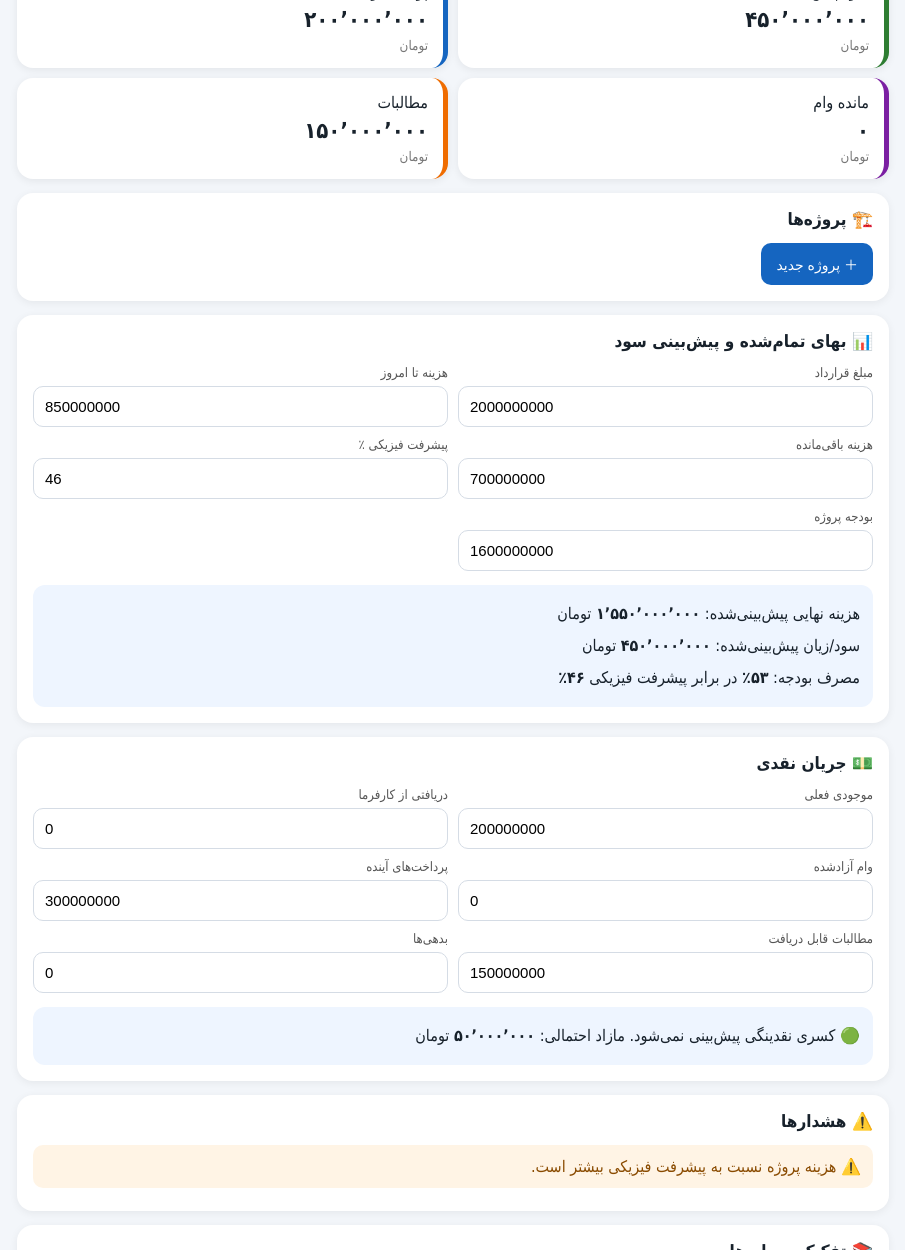
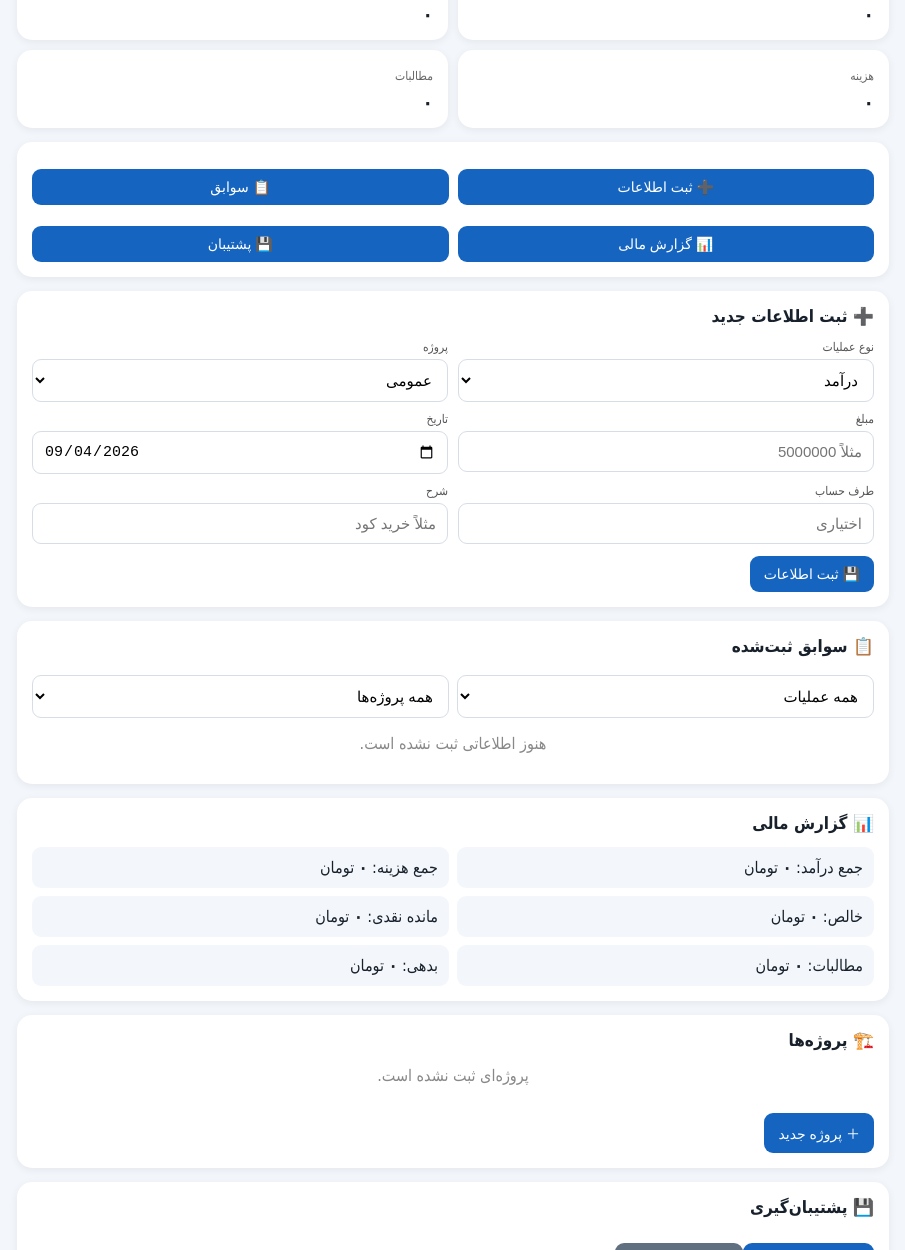
Before and after one commit to morteza20001400/Hesabdari, a website: page index.html in a window 1280 px wide. Shown: the part 131-1381 px from the top of the page, without its empty margins (187-1092 px from the left). Drawn offline with Linux system fonts and the light colour scheme.

Commit message:
Add files via upload

```diff
--- a/app.js
+++ b/app.js
@@ -1,39 +1,21 @@
-const $=id=>document.getElementById(id);
-const fmt=n=>new Intl.NumberFormat('fa-IR').format(Math.round(Number(n)||0));
-function calc(){
- const contract=+$('contract').value||0, spent=+$('spent').value||0, rem=+$('remaining').value||0;
- const progress=+$('progress').value||0, budget=+$('budget').value||0;
- const final=spent+rem, profit=contract-final, budgetUse=budget?spent/budget*100:0;
- $('profit').textContent=fmt(profit);
- $('cash').textContent=fmt(+$('cashInput').value||0);
- $('loan').textContent=fmt(+$('loanInput').value||0);
- $('receivable').textContent=fmt(+$('receivableInput').value||0);
- $('forecast').innerHTML=`هزینه نهایی پیش‌بینی‌شده: <b>${fmt(final)}</b> تومان<br>
- سود/زیان پیش‌بینی‌شده: <b>${fmt(profit)}</b> تومان<br>
- مصرف بودجه: <b>${fmt(budgetUse)}٪</b> در برابر پیشرفت فیزیکی <b>${fmt(progress)}٪</b>`;
- const alerts=[];
- if(final>budget) alerts.push(`<div class="warning">🟠 احتمال افزایش هزینه: ${fmt(final-budget)} تومان</div>`);
- if(budgetUse>progress+5) alerts.push(`<div class="warning">⚠️ هزینه پروژه نسبت به پیشرفت فیزیکی بیشتر است.</div>`);
- if(profit<0) alerts.push(`<div class="danger">🔴 پروژه در برآورد فعلی زیان‌ده است.</div>`);
- if(!alerts.length) alerts.push(`<div class="ok">🟢 وضعیت هزینه و پیشرفت فعلاً مناسب است.</div>`);
- $('alerts').innerHTML=alerts.join('');
- const cash=+$('cashInput').value||0, income=+$('income').value||0, loan=+$('loanInput').value||0;
- const future=+$('futurePay').value||0, rec=+$('receivableInput').value||0, debt=+$('debt').value||0;
- const available=cash+income+loan+rec, need=future+debt, gap=need-available;
- $('cashflow').innerHTML=gap>0?`🔴 احتمال کمبود نقدینگی: <b>${fmt(gap)}</b> تومان`
- :`🟢 کسری نقدینگی پیش‌بینی نمی‌شود. مازاد احتمالی: <b>${fmt(-gap)}</b> تومان`;
- localStorage.setItem('accountingData',JSON.stringify([...document.querySelectorAll('input')].map(x=>[x.id,x.value])));
-}
-function load(){try{JSON.parse(localStorage.getItem('accountingData')||'[]').forEach(([id,v])=>{if($(id))$(id).value=v})}catch(e){}calc()}
-document.querySelectorAll('input').forEach(x=>x.addEventListener('input',calc));
-function addProject(){
- const name=prompt('نام پروژه را وارد کنید:'); if(!name)return;
- const p=document.createElement('div');p.className='project';
- p.innerHTML=`<strong>🏗️ ${name}</strong><span>پروژه فعال</span><div class="bar"><i style="width:0%"></i></div>`;
- $('projects').appendChild(p);
-}
-let deferred;
-window.addEventListener('beforeinstallprompt',e=>{e.preventDefault();deferred=e;$('installBtn').hidden=false});
-$('installBtn').onclick=async()=>{if(deferred){deferred.prompt();deferred=null}};
-if('serviceWorker' in navigator) navigator.serviceWorker.register('sw.js');
-load();
+const $=x=>document.getElementById(x), F=n=>new Intl.NumberFormat('fa-IR').format(Math.round(+n||0));
+const TN={income:'درآمد',expense:'هزینه',receipt:'دریافت',payment:'پرداخت',loan_in:'دریافت وام',loan_out:'بازپرداخت وام',receivable:'طلب',debt:'بدهی',farm:'باغ/کشاورزی'};
+let tx=JSON.parse(localStorage.getItem('tx')||'[]'), projects=JSON.parse(localStorage.getItem('projects')||'[]');
+function esc(s){return String(s||'').replace(/[&<>"']/g,c=>({'&':'&amp;','<':'&lt;','>':'&gt;','"':'&quot;',"'":'&#39;'}[c]))}
+function cash(t){return ['income','receipt','loan_in'].includes(t.type)?t.amount:['expense','payment','loan_out'].includes(t.type)?-t.amount:0}
+function today(){return new Date().toISOString().slice(0,10)}
+function init(){if(!$('date').value)$('date').value=today();opts();render();summary()}
+function opts(){let p=projects.map(x=>`<option>${esc(x)}</option>`).join('');$('project').innerHTML='<option value="">عمومی</option>'+p;$('filterProject').innerHTML='<option value="">همه پروژه‌ها</option>'+p;$('projects').innerHTML=projects.length?projects.map((x,i)=>`<div class="project">🏗️ ${esc(x)} <button onclick="delProject(${i})">حذف</button></div>`).join(''):'<p class="empty">پروژه‌ای ثبت نشده است.</p>'}
+function saveTx(){let amount=+$('amount').value;if(amount<=0){$('msg').innerHTML='<div class="bad">مبلغ را وارد کنید.</div>';return}
+tx.unshift({id:Date.now(),type:$('type').value,project:$('project').value,amount,date:$('date').value||today(),party:$('party').value,desc:$('desc').value});
+localStorage.setItem('tx',JSON.stringify(tx));$('amount').value='';$('party').value='';$('desc').value='';render();summary();$('msg').innerHTML='<div class="ok">✅ اطلاعات ثبت شد.</div>';setTimeout(()=>$('msg').innerHTML='',2000)}
+function render(){let f=$('filter').value,p=$('filterProject').value,a=tx.filter(x=>(!f||x.type==f)&&(!p||x.project==p));$('list').innerHTML=a.length?a.map(x=>`<div class="tx"><b>${TN[x.type]}</b><span>${esc(x.date)}</span><strong>${cash(x)>0?'+':cash(x)<0?'−':''}${F(x.amount)} تومان</strong><small>${x.project?'🏷️ '+esc(x.project):''} ${x.party?'👤 '+esc(x.party):''}<br>${esc(x.desc)}</small><button onclick="delTx(${x.id})">حذف</button></div>`).join(''):'<p class="empty">هنوز اطلاعاتی ثبت نشده است.</p>'}
+function summary(){let inc=0,exp=0,ca=0,rec=0,debt=0;tx.forEach(x=>{ca+=cash(x);if(['income','receipt'].includes(x.type))inc+=x.amount;if(['expense','payment','farm'].includes(x.type))exp+=x.amount;if(x.type=='receivable')rec+=x.amount;if(x.type=='debt')debt+=x.amount});
+$('cash').textContent=F(ca);$('incomeTotal').textContent=F(inc);$('expenseTotal').textContent=F(exp);$('receivableTotal').textContent=F(rec);
+$('reportBox').innerHTML=`<div class="report"><div>جمع درآمد: <b>${F(inc)}</b> تومان</div><div>جمع هزینه: <b>${F(exp)}</b> تومان</div><div>خالص: <b>${F(inc-exp)}</b> تومان</div><div>مانده نقدی: <b>${F(ca)}</b> تومان</div><div>مطالبات: <b>${F(rec)}</b> تومان</div><div>بدهی: <b>${F(debt)}</b> تومان</div></div>`}
+function delTx(id){if(confirm('این ثبت حذف شود؟')){tx=tx.filter(x=>x.id!=id);localStorage.setItem('tx',JSON.stringify(tx));render();summary()}}
+function addProject(){let x=prompt('نام پروژه:');if(x&&x.trim()&&!projects.includes(x.trim())){projects.push(x.trim());localStorage.setItem('projects',JSON.stringify(projects));opts()}}
+function delProject(i){if(confirm('پروژه حذف شود؟ سوابق مالی حذف نمی‌شود.')){projects.splice(i,1);localStorage.setItem('projects',JSON.stringify(projects));opts();render()}}
+function backup(){let d={version:2,date:new Date().toISOString(),transactions:tx,projects};let a=document.createElement('a');a.href=URL.createObjectURL(new Blob([JSON.stringify(d,null,2)],{type:'application/json'}));a.download='hesabdari-backup.json';a.click()}
+function restore(e){let r=new FileReader;r.onload=()=>{try{let d=JSON.parse(r.result);if(!Array.isArray(d.transactions))throw 0;if(confirm('اطلاعات فعلی جایگزین شود؟')){tx=d.transactions;projects=Array.isArray(d.projects)?d.projects:[];localStorage.setItem('tx',JSON.stringify(tx));localStorage.setItem('projects',JSON.stringify(projects));opts();render();summary();alert('بازیابی انجام شد.')}}catch(_){alert('فایل پشتیبان معتبر نیست.')}};r.readAsText(e.target.files[0])}
+function go(id){$(id).scrollIntoView({behavior:'smooth'})} init();
--- a/index.html
+++ b/index.html
@@ -1,78 +1,27 @@
-<!doctype html>
-<html lang="fa" dir="rtl">
-<head>
-<meta charset="utf-8">
-<meta name="viewport" content="width=device-width,initial-scale=1,viewport-fit=cover">
-<meta name="theme-color" content="#1565c0">
-<link rel="manifest" href="manifest.json">
-<link rel="stylesheet" href="style.css">
-<title>مدیریت مالی پروژه</title>
-</head>
-<body>
-<header>
-  <div>
-    <h1>مدیریت مالی پروژه</h1>
-    <small>داشبورد مدیریتی</small>
-  </div>
-  <button id="installBtn" hidden>نصب برنامه</button>
-</header>
+<!doctype html><html lang="fa" dir="rtl"><head>
+<meta charset="utf-8"><meta name="viewport" content="width=device-width,initial-scale=1">
+<meta name="theme-color" content="#1565c0"><link rel="manifest" href="manifest.json"><link rel="stylesheet" href="style.css">
+<title>حسابداری پروژه</title></head><body>
+<header><div><h1>حسابداری پروژه</h1><small>ثبت و مدیریت مالی</small></div></header>
+<main>
+<div class="cards">
+<div class="card"><span>مانده نقدی</span><b id="cash">۰</b></div><div class="card"><span>درآمد</span><b id="incomeTotal">۰</b></div>
+<div class="card"><span>هزینه</span><b id="expenseTotal">۰</b></div><div class="card"><span>مطالبات</span><b id="receivableTotal">۰</b></div>
+</div>
+<div class="quick"><button onclick="go('register')">➕ ثبت اطلاعات</button><button onclick="go('history')">📋 سوابق</button><button onclick="go('report')">📊 گزارش مالی</button><button onclick="backup()">💾 پشتیبان</button></div>
 
-<main>
-<section class="cards">
-  <article class="card green"><span>سود پیش‌بینی‌شده</span><b id="profit">۰</b><small>تومان</small></article>
-  <article class="card blue"><span>پول نقد و بانک</span><b id="cash">۰</b><small>تومان</small></article>
-  <article class="card purple"><span>مانده وام</span><b id="loan">۰</b><small>تومان</small></article>
-  <article class="card orange"><span>مطالبات</span><b id="receivable">۰</b><small>تومان</small></article>
-</section>
+<section id="register"><h2>➕ ثبت اطلاعات جدید</h2>
+<div class="grid">
+<label>نوع عملیات<select id="type"><option value="income">درآمد</option><option value="expense">هزینه</option><option value="receipt">دریافت</option><option value="payment">پرداخت</option><option value="loan_in">دریافت وام</option><option value="loan_out">بازپرداخت وام</option><option value="receivable">ثبت طلب</option><option value="debt">ثبت بدهی</option><option value="farm">عملیات باغ / کشاورزی</option></select></label>
+<label>پروژه<select id="project"><option value="">عمومی</option></select></label>
+<label>مبلغ<input id="amount" type="number" inputmode="numeric" placeholder="مثلاً 5000000"></label>
+<label>تاریخ<input id="date" type="date"></label>
+<label>طرف حساب<input id="party" placeholder="اختیاری"></label><label>شرح<input id="desc" placeholder="مثلاً خرید کود"></label>
+</div><button onclick="saveTx()">💾 ثبت اطلاعات</button><div id="msg"></div></section>
 
-<section class="panel">
-<h2>🏗️ پروژه‌ها</h2>
-<div id="projects"></div>
-<button class="primary" onclick="addProject()">＋ پروژه جدید</button>
-</section>
+<section id="history"><h2>📋 سوابق ثبت‌شده</h2><div class="filters"><select id="filter" onchange="render()"><option value="">همه عملیات</option><option value="income">درآمد</option><option value="expense">هزینه</option><option value="receipt">دریافت</option><option value="payment">پرداخت</option><option value="loan_in">دریافت وام</option><option value="loan_out">بازپرداخت وام</option><option value="receivable">طلب</option><option value="debt">بدهی</option><option value="farm">باغ/کشاورزی</option></select><select id="filterProject" onchange="render()"><option value="">همه پروژه‌ها</option></select></div><div id="list"></div></section>
 
-<section class="panel">
-<h2>📊 بهای تمام‌شده و پیش‌بینی سود</h2>
-<div class="grid">
-<label>مبلغ قرارداد <input id="contract" type="number" value="2000000000"></label>
-<label>هزینه تا امروز <input id="spent" type="number" value="850000000"></label>
-<label>هزینه باقی‌مانده <input id="remaining" type="number" value="700000000"></label>
-<label>پیشرفت فیزیکی ٪ <input id="progress" type="number" value="46"></label>
-<label>بودجه پروژه <input id="budget" type="number" value="1600000000"></label>
-</div>
-<div class="result" id="forecast"></div>
-</section>
-
-<section class="panel">
-<h2>💵 جریان نقدی</h2>
-<div class="grid">
-<label>موجودی فعلی <input id="cashInput" type="number" value="200000000"></label>
-<label>دریافتی از کارفرما <input id="income" type="number" value="0"></label>
-<label>وام آزادشده <input id="loanInput" type="number" value="0"></label>
-<label>پرداخت‌های آینده <input id="futurePay" type="number" value="300000000"></label>
-<label>مطالبات قابل دریافت <input id="receivableInput" type="number" value="150000000"></label>
-<label>بدهی‌ها <input id="debt" type="number" value="0"></label>
-</div>
-<div class="result" id="cashflow"></div>
-</section>
-
-<section class="panel">
-<h2>⚠️ هشدارها</h2>
-<div id="alerts"></div>
-</section>
-
-<section class="panel">
-<h2>📚 تفکیک حساب‌ها</h2>
-<div class="separate">
-  <div>🏗️ پروژه‌ها <b>مستقل</b></div>
-  <div>🌳 باغ <b>مستقل</b></div>
-  <div>👤 شخصی <b>مستقل</b></div>
-  <div>🏦 بانک و وام <b>مستقل</b></div>
-</div>
-</section>
-</main>
-
-<footer>اطلاعات این نسخه فقط روی همین دستگاه ذخیره می‌شود.</footer>
-<script src="app.js"></script>
-</body>
-</html>
+<section id="report"><h2>📊 گزارش مالی</h2><div id="reportBox"></div></section>
+<section><h2>🏗️ پروژه‌ها</h2><div id="projects"></div><button onclick="addProject()">＋ پروژه جدید</button></section>
+<section><h2>💾 پشتیبان‌گیری</h2><button onclick="backup()">⬇️ ذخیره پشتیبان</button><label class="restore">⬆️ بازیابی پشتیبان<input type="file" accept=".json" onchange="restore(event)"></label></section>
+</main><footer>اطلاعات روی همین گوشی ذخیره می‌شود.</footer><script src="app.js"></script></body></html>
--- a/sw.js
+++ b/sw.js
@@ -1,4 +1 @@
-const CACHE='hesabdari-pwa-v1';
-const ASSETS=['./','./index.html','./style.css','./app.js','./manifest.json'];
-self.addEventListener('install',e=>e.waitUntil(caches.open(CACHE).then(c=>c.addAll(ASSETS))));
-self.addEventListener('fetch',e=>e.respondWith(caches.match(e.request).then(r=>r||fetch(e.request))));
+const C='hesabdari-v2';self.addEventListener('install',e=>e.waitUntil(caches.open(C).then(c=>c.addAll(['./','./index.html','./app.js','./style.css','./manifest.json'])).then(()=>self.skipWaiting())));self.addEventListener('activate',e=>e.waitUntil(self.clients.claim()));self.addEventListener('fetch',e=>e.respondWith(caches.match(e.request).then(x=>x||fetch(e.request))));
```
Also changed, not shown: style.css (+1 -1 lines), manifest.json.
